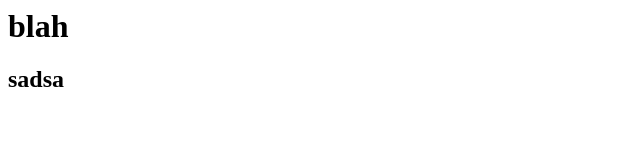
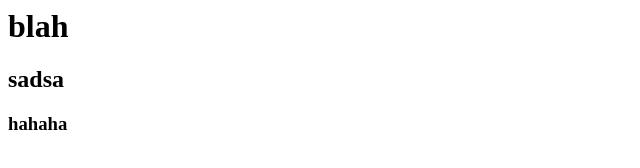
Before and after one commit to markl2304/Mark, a plain HTML site: page index.html in a window 1280 px wide. Shown: the full height of the page, 0-640 px from the left. Drawn offline with Linux system fonts and the light colour scheme.

Commit message:
bashiomo

```diff
--- a/index.html
+++ b/index.html
@@ -2,3 +2,5 @@
 <h2>sadsa
 
 </h2>
+
+<h3>hahaha</h3>
```
